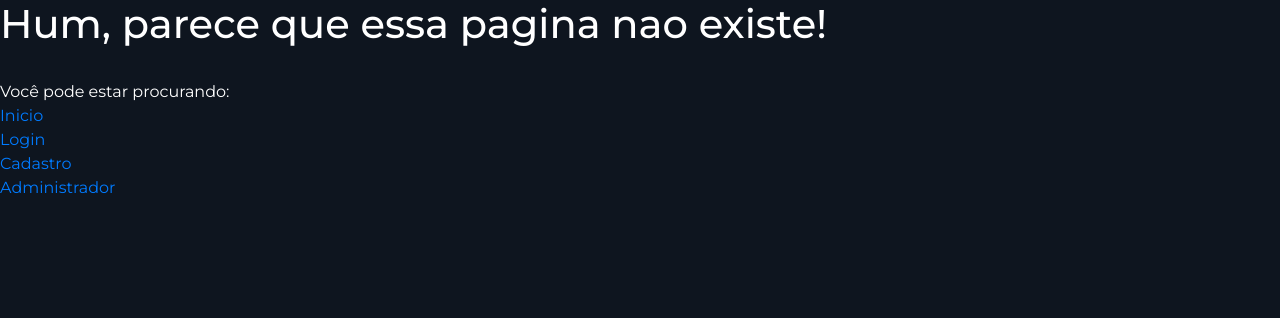
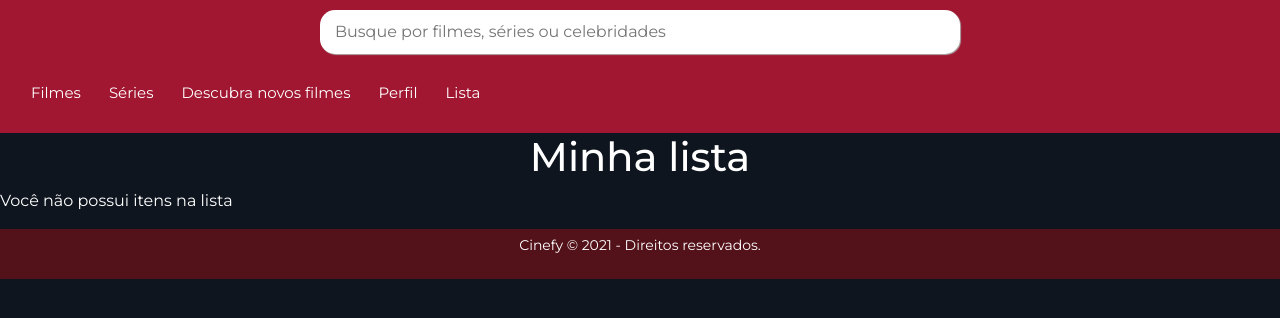
Before and after one commit to cinefyPFC/echeveria-code, a React (Create React App) app: page /lista in a window 1280 px wide. Shown: the top 318 px of the page. Built offline with nearby package versions, Linux system fonts and the light colour scheme; sample sign-in values are in the browser's storage.

Commit message:
quase tudo ok

```diff
--- a/src/components/Favoritos/index.jsx
+++ b/src/components/Favoritos/index.jsx
@@ -29,8 +29,8 @@ export default function Favoritos() {
   } else {
     return (
       <div>
-        <h1 className="text-center">Meus Favoritos</h1>
-        {movie.length === 0 && <span>Você não possui nenhum Favorito :C </span>}
+        <h1 className="text-center">Minha lista</h1>
+        {movie.length === 0 && <span>Você não possui itens na lista </span>}
         <div id="meus-filmes">
           <ul className="UlFavorito">
             {movie.map((item) => {
--- a/src/components/Header/index.js
+++ b/src/components/Header/index.js
@@ -1,7 +1,7 @@
-import React, { useState, useEffect } from 'react';
+import React, { useEffect, useState } from 'react';
+import { Link } from 'react-router-dom';
+import API from '../../services/tmdb';
 import './style.css';
-import { Link } from 'react-router-dom';
-import API from '../../services/tmdb'
 
 function Header() {
   const [search, setSearch] = useState('');
@@ -10,8 +10,8 @@ function Header() {
   const [resultsPerson, setResultsPerson] = useState([]);
   const [resultsCompany, setResultsCompany] = useState([]);
 
-	useEffect( () => {
-		if(search.length > 3){
+  useEffect(() => {
+    if (search.length > 3) {
       API.search.movie(search).then(r => {
         document.getElementsByClassName('search-result')[0].style.display = 'block';
         setResults(r.data.results);
@@ -26,22 +26,22 @@ function Header() {
         })
       })
     }
-		else{
+    else {
       document.getElementsByClassName('search-result')[0].style.display = 'none';
     }
   }, [search])
 
-	function handleChange(e){
+  function handleChange(e) {
     setSearch(e.target.value);
   }
 
 
-	function renderResultsPerson(){
+  function renderResultsPerson() {
     return resultsPerson.slice(0, 10).map(r => {
-			return <div key={r.id} onClick={() => {document.getElementsByClassName('search-result')[0].style.display = 'none'}}>
+      return <div key={r.id} onClick={() => { document.getElementsByClassName('search-result')[0].style.display = 'none' }}>
         <Link to={`/person/${r.id}`}>
           <div className='search-image'>
-							<img src={API.image(r.profile_path, 'w200')} alt="Celebridade"/>
+            <img src={API.image(r.profile_path, 'w200')} alt="Celebridade" />
           </div>
 
           <div className="search-content">
@@ -59,12 +59,12 @@ function Header() {
   }
 
 
-	function renderResultsTv(){
+  function renderResultsTv() {
     return resultsTv.slice(0, 10).map(r => {
-			return <div key={r.id} onClick={() => {document.getElementsByClassName('search-result')[0].style.display = 'none'}}>
+      return <div key={r.id} onClick={() => { document.getElementsByClassName('search-result')[0].style.display = 'none' }}>
         <Link to={`/tv/${r.id}`}>
           <div className='search-image'>
-							<img src={API.image(r.poster_path, 'w200')} alt="Séries"/>
+            <img src={API.image(r.poster_path, 'w200')} alt="Séries" />
           </div>
 
           <div className="search-content">
@@ -82,13 +82,13 @@ function Header() {
   }
 
 
-	function renderResults(){
+  function renderResults() {
     return (
       results.slice(0, 10).map(r => {
-				return <div key={r.id} onClick={() => {document.getElementsByClassName('search-result')[0].style.display = 'none'}}>
+        return <div key={r.id} onClick={() => { document.getElementsByClassName('search-result')[0].style.display = 'none' }}>
           <Link to={`/movie/${r.id}`}>
             <div className='search-image'>
-								<img src={API.image(r.poster_path, 'w200')} alt="Filmes"/>
+              <img src={API.image(r.poster_path, 'w200')} alt="Filmes" />
             </div>
 
             <div className="search-content">
@@ -107,13 +107,13 @@ function Header() {
   }
 
 
-	function renderResultsCompany(){
+  function renderResultsCompany() {
     return (
       resultsCompany.slice(0, 10).map(r => {
-				return <div key={r.id} onClick={() => {document.getElementsByClassName('search-result')[0].style.display = 'none'}}>
+        return <div key={r.id} onClick={() => { document.getElementsByClassName('search-result')[0].style.display = 'none' }}>
           <Link to={`/company/${r.id}`}>
             <div className='search-image'>
-								<img src={API.image(r.logo_path, 'w200')} alt="Produtoras"/>
+              <img src={API.image(r.logo_path, 'w200')} alt="Produtoras" />
             </div>
 
             <div className="search-content">
@@ -132,7 +132,7 @@ function Header() {
 
       <div className="down-header">
         <div className="search">
-					<input type="text" value={search} onChange={handleChange} placeholder="Busque por filmes, séries ou celebridades" autoComplete="off"/>
+          <input type="text" value={search} onChange={handleChange} placeholder="Busque por filmes, séries ou celebridades" autoComplete="off" />
           <div className="search-result">
             {/* Filmes */}
             {renderResults()}
@@ -151,7 +151,7 @@ function Header() {
             <li><Link to="/tv">Séries</Link></li>
             <li><Link to="/discovery">Descubra novos filmes</Link></li>
             <li><Link to="/perfil">Perfil</Link></li>
-            <li><Link to="/favoritos">Favoritos</Link></li>
+            <li><Link to="/lista">Lista</Link></li>
           </ul>
         </div>
       </div>
--- a/src/components/HeaderPerfil/index.js
+++ b/src/components/HeaderPerfil/index.js
@@ -26,7 +26,7 @@ function HeaderPerfil() {
             <li><Link to="/tv">Séries</Link></li>
             <li><Link to="/discovery">Descubra novos filmes</Link></li>
             <li><Link to="/perfil">Perfil</Link></li>
-            <li><Link to="/favoritos">Favoritos</Link></li>
+            <li><Link to="/lista">Lista</Link></li>
             <li className="Logout-Lista"><Link to="#" className="Logout" onClick={logout}>Sair</Link></li>
           </ul>
         </div>
--- a/src/routes/index.js
+++ b/src/routes/index.js
@@ -37,7 +37,7 @@ function Routes() {
           <Route exact path="/gerenciarusuarios" component={gerenciarUsuario} />
           <Route exact path="/gerenciarresenhas" component={gerenciarResenha} />
 
-          <Route exact path="/favoritos">
+          <Route exact path="/lista">
             <Container>
               <Favoritos />
             </Container>
```
Lines whose indentation alone changed are shown as unchanged.
